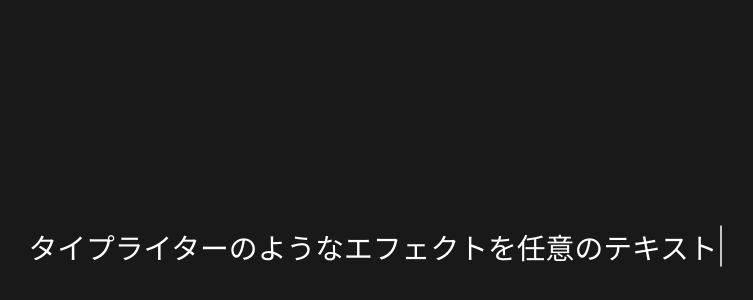
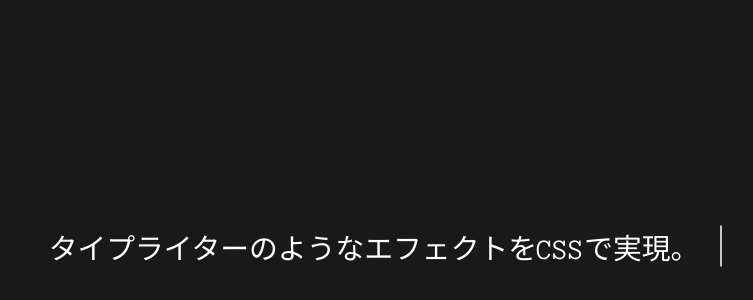
Before and after one commit to nak-244/tips_typing-animation_css, a plain HTML site: page index.html in a window 1280 px wide. Shown: the part 162-462 px from the top of the page, without its empty margins (265-1018 px from the left). Drawn offline with Linux system fonts and the light colour scheme.

Commit message:
Update index.html

```diff
--- a/index.html
+++ b/index.html
@@ -5,7 +5,7 @@
   <title>サイトのタイトル</title>
 </head>
 <body>
-<p class="line-1 anim-typewriter">タイプライターのようなエフェクトを任意のテキストに与えます。</p>
+<p class="line-1 anim-typewriter">タイプライターのようなエフェクトをCSSで実現。</p>
 <style type="text/css">
 /* Google Fonts */
 @import url(https://fonts.googleapis.com/css?family=Anonymous+Pro);
```
